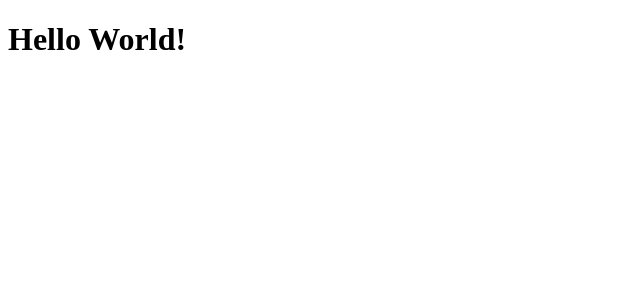
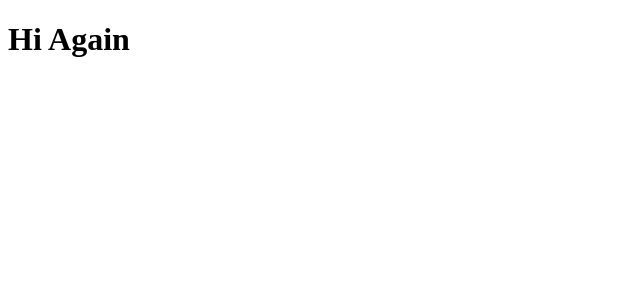
Before and after one commit to rostun/vuejs-playground, a JavaScript app: page / in a window 1280 px wide. Shown: the top 300 px of the page, without its empty margins (0-640 px from the left). Built offline with nearby package versions, Linux system fonts and the light colour scheme.

Commit message:
add reloading

```diff
--- a/index.html
+++ b/index.html
@@ -3,10 +3,9 @@
   <head>
     <meta charset="utf-8">
     <meta name="viewport" content="width=device-width,initial-scale=1.0">
-    <title>My Vue app with webpack 4</title>
+    <title>Vue Vue Vue</title>
   </head>
   <body>
     <div id="app"></div>
-    <script src="dist/main.js" type="text/javascript"></script>
   </body>
 </html>
--- a/package.json
+++ b/package.json
@@ -8,6 +8,7 @@
   },
   "devDependencies": {
     "css-loader": "^3.5.3",
+    "html-webpack-plugin": "^4.3.0",
     "vue-loader": "^15.9.2",
     "vue-style-loader": "^4.1.2",
     "vue-template-compiler": "^2.6.11",
--- a/src/App.vue
+++ b/src/App.vue
@@ -1,5 +1,5 @@
 <template>
   <div>
-    <h1>Hello World!</h1>
+    <h1>Hi Again</h1>
   </div>
 </template>
```
Also changed, not shown: 2 other files (tests, documents, lock files or other folders).
